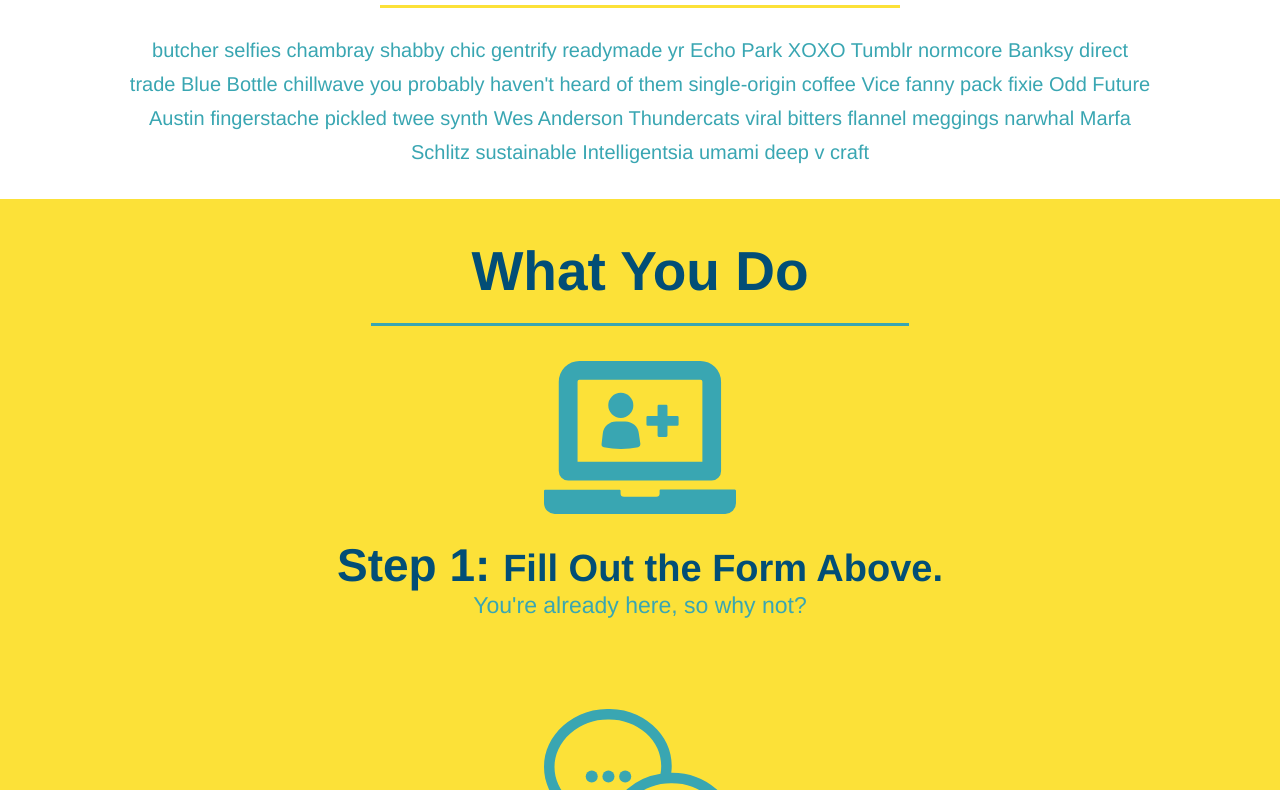
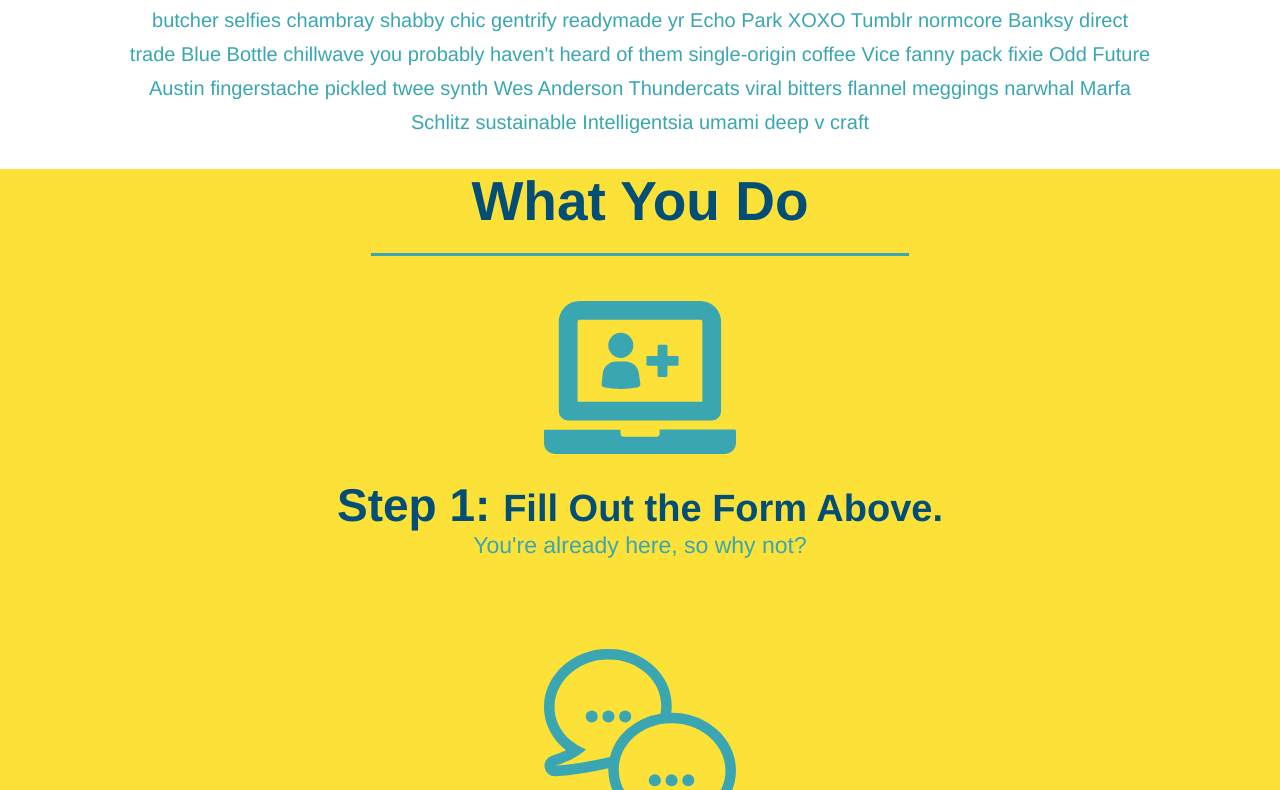
Before and after one commit to Shmeeheart/run-buddy, a plain HTML site: page index.html in a window 1280 px wide. Shown: the part 811-1601 px from the top of the page. Drawn offline with Linux system fonts and the light colour scheme.

Commit message:
Update style.css
contact title had different specs - updating

```diff
--- a/assets/css/style.css
+++ b/assets/css/style.css
@@ -167,11 +167,11 @@ section {
 
 .section-title {
     font-size: 55px;
+    display: inline-block;
+    padding: 0px 100px 20px 100px;
+    border-bottom: 3px solid;
+    margin-bottom: 35px;
     color: #024e76;
-    margin-bottom: 25px;
-    padding: 40px 100px 20px 100px;
-    display: inline-block;
-    border-bottom: 3px solid;
 }
 
 .primary-border {
```
